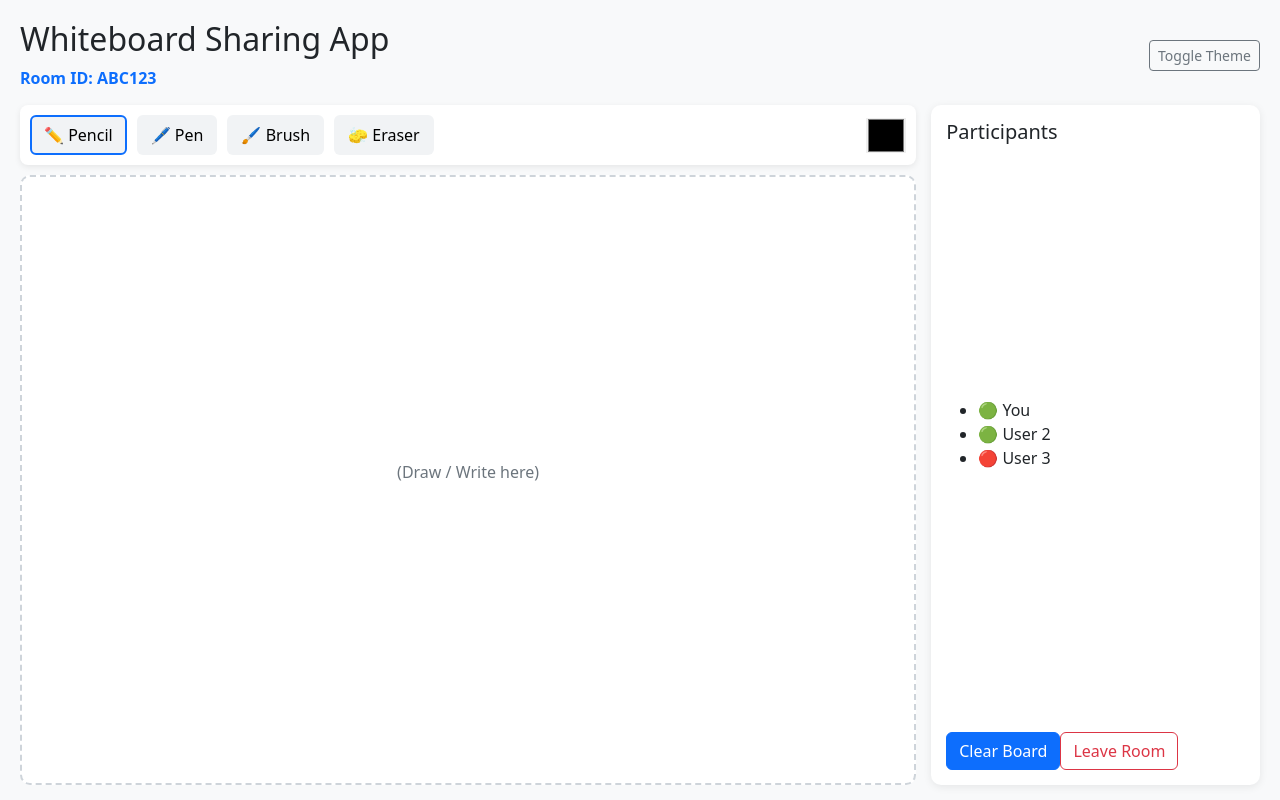
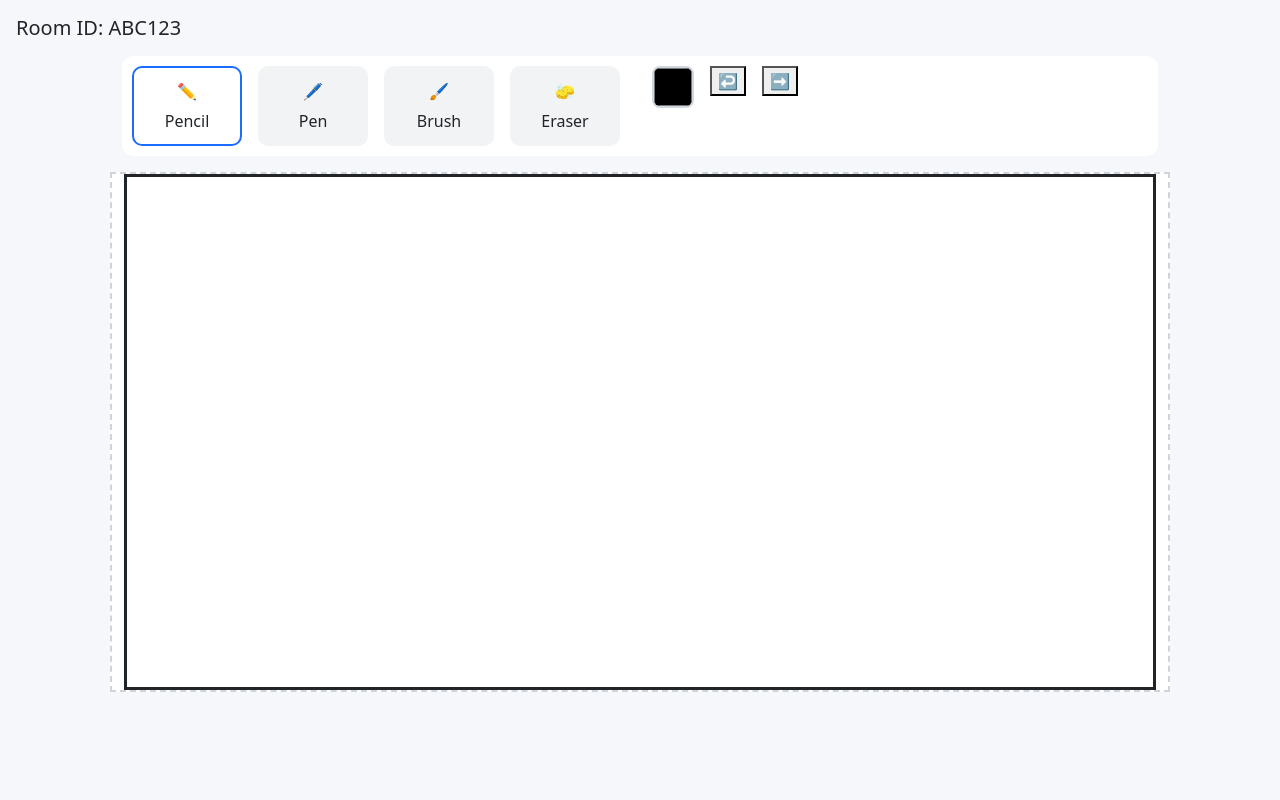
Before and after one commit to aayushkohli97/Collaborative_whiteboard, a React app in the folder frontend/: page /1 in a window 1280 px wide. Built offline with nearby package versions, Linux system fonts and the light colour scheme; the HTML template or start-up script is replaced by a standard one.

Commit message:
Added Toolbar Logics

```diff
--- a/frontend/src/Components/Whiteboard/index.jsx
+++ b/frontend/src/Components/Whiteboard/index.jsx
@@ -0,0 +1,71 @@
+import { useEffect, useRef } from "react";
+
+const WhiteBoard = ({ canvasRef, ctxRef, tool, color, saveState }) => {
+    const isDrawing = useRef(false);
+
+    useEffect(() => {
+        const canvas = canvasRef.current;
+        if (!canvas) return;
+
+        canvas.width = canvas.offsetWidth;
+        canvas.height = canvas.offsetHeight;
+
+        const ctx = canvas.getContext("2d");
+        ctx.lineCap = "round";
+
+        ctxRef.current = ctx;
+    }, []);
+
+    const handleMouseDown = (e) => {
+        const ctx = ctxRef.current;
+        if (!ctx) return;
+
+        // ⭐ save state BEFORE draw (undo fix)
+        saveState();
+
+        isDrawing.current = true;
+
+        // ===== TOOL LOGIC =====
+        if (tool === "eraser") {
+            ctx.globalCompositeOperation = "destination-out";
+            ctx.lineWidth = 20;
+        } else {
+            ctx.globalCompositeOperation = "source-over";
+            ctx.strokeStyle = color;
+            ctx.lineWidth = tool === "pencil" ? 2 : 4;
+        }
+
+        ctx.beginPath();
+        ctx.moveTo(e.nativeEvent.offsetX, e.nativeEvent.offsetY);
+    };
+
+    const handleMouseMove = (e) => {
+        if (!isDrawing.current) return;
+        const ctx = ctxRef.current;
+
+        ctx.lineTo(e.nativeEvent.offsetX, e.nativeEvent.offsetY);
+        ctx.stroke();
+    };
+
+    const handleMouseUp = () => {
+        isDrawing.current = false;
+        ctxRef.current.closePath();
+    };
+
+    const handleMouseLeave = () => {
+        isDrawing.current = false;
+    };
+
+    return (
+        <canvas
+            ref={canvasRef}
+            className="border border-dark border-3 h-100 w-100"
+            onMouseDown={handleMouseDown}
+            onMouseMove={handleMouseMove}
+            onMouseUp={handleMouseUp}
+            onMouseLeave={handleMouseLeave}
+        />
+    );
+};
+
+export default WhiteBoard;
--- a/frontend/src/Pages/RoomPage/index.css
+++ b/frontend/src/Pages/RoomPage/index.css
@@ -1,127 +1,68 @@
-/* ===== BASE ===== */
-
 .room-container {
-    height: 100vh;
-    padding: 20px;
-    background: #f8f9fa;
+    padding: 16px;
+    background: #f5f7fa;
+    min-height: 100vh;
 }
 
-.room-header {
+/* ===== TOOL BAR ===== */
+.tool-bar {
     display: flex;
-    justify-content: space-between;
-    align-items: center;
-    margin-bottom: 15px;
+    gap: 16px;
+    padding: 10px;
+    background: #ffffff;
+    border-radius: 12px;
 }
 
-.room-id {
-    color: #0d6efd;
-    font-weight: 600;
-}
-
-.room-body {
-    display: flex;
-    height: calc(100% - 80px);
-    gap: 15px;
-}
-
-/* ===== WHITEBOARD ===== */
-
-.whiteboard-container {
-    flex: 3;
+/* Tool cards */
+.tool-card {
+    width: 110px;
+    height: 80px;
+    background: #f1f3f5;
+    border-radius: 10px;
     display: flex;
     flex-direction: column;
-    gap: 10px;
-    height: 100%;
-}
-
-/* Toolbar */
-.toolbar {
-    display: flex;
     align-items: center;
-    gap: 10px;
-    background: #ffffff;
-    padding: 10px;
-    border-radius: 8px;
-    box-shadow: 0 2px 6px rgba(0,0,0,0.08);
-}
-
-.tool-btn {
-    background: #f1f3f5;
-    border: 2px solid transparent; /* 🔥 default */
-    padding: 6px 12px;
-    border-radius: 6px;
+    justify-content: center;
     cursor: pointer;
+    border: 2px solid transparent;
     font-weight: 500;
 }
 
-/* 🔥 ONLY BORDER CHANGES */
-.tool-btn.active {
-    border: 2px solid #0d6efd;
+.tool-card span {
+    margin-top: 6px;
 }
 
-.tool-btn.eraser.active {
-    border: 2px solid #dc3545;
+/* Active tool (BLUE BORDER like screenshot) */
+.tool-card.active {
+    border-color: #1e6bff;
+    background: #ffffff;
 }
 
-.color-picker {
-    margin-left: auto;
-    width: 40px;
-    height: 35px;
-    border: none;
+/* ===== CANVAS PLACEHOLDER ===== */
+.canvas-box {
+    margin-top: 12px;
+    height: 520px;
+    border: 2px dashed #cfd4da;
+    background: #ffffff;
+}
+.color-picker-box {
+    width: 42px;
+    height: 42px;
+    border-radius: 8px;
+    border: 2px solid #d0d7de;
+    overflow: hidden;
     cursor: pointer;
 }
 
-/* Writing Area */
-.whiteboard {
-    flex: 1;
-    background: white;
-    border-radius: 10px;
-    border: 2px dashed #ced4da;
-    display: flex;
-    align-items: center;
-    justify-content: center;
+.color-picker-box input[type="color"] {
+    width: 100%;
+    height: 100%;
+    border: none;
+    padding: 0;
+    cursor: pointer;
 }
-
-.placeholder-text {
-    color: #6c757d;
-    text-align: center;
+.action-btn {
+    width: 80px;
+    height: 36px;
+    font-size: 13px;
 }
-
-/* ===== SIDEBAR ===== */
-
-.sidebar {
-    flex: 1;
-    background: white;
-    border-radius: 10px;
-    padding: 15px;
-    box-shadow: 0 2px 8px rgba(0,0,0,0.08);
-    display: flex;
-    flex-direction: column;
-    justify-content: space-between;
-}
-
-/* ===== DARK MODE ===== */
-
-body.dark {
-    background: #121212;
-    color: #eaeaea;
-}
-
-body.dark .room-container {
-    background: #121212;
-}
-
-body.dark .toolbar,
-body.dark .whiteboard,
-body.dark .sidebar {
-    background: #1e1e1e;
-}
-
-body.dark .tool-btn {
-    background: #2c2c2c;
-    color: #eaeaea;
-}
-
-body.dark .tool-btn.active {
-    border-color: #66b2ff;
-}
--- a/frontend/src/Pages/RoomPage/index.jsx
+++ b/frontend/src/Pages/RoomPage/index.jsx
@@ -1,92 +1,135 @@
-import { useState } from "react";
+import { useState, useRef } from "react";
 import "./index.css";
+import WhiteBoard from "../../Components/Whiteboard";
 
 const RoomPage = () => {
-    const [activeTool, setActiveTool] = useState("pencil");
+    const canvasRef = useRef(null);
+    const ctxRef = useRef(null);
 
-    const toggleTheme = () => {
-        document.body.classList.toggle("dark");
+    const undoStack = useRef([]);
+    const redoStack = useRef([]);
+
+    const [tool, setTool] = useState("pencil");
+    const [color, setColor] = useState("#000000");
+
+    const saveState = () => {
+    if (!canvasRef.current) return;
+    undoStack.current.push(canvasRef.current.toDataURL());
+    redoStack.current = [];
+};
+
+const undo = () => {
+    if (undoStack.current.length === 0) return;
+
+    const canvas = canvasRef.current;
+    const ctx = ctxRef.current;
+
+    redoStack.current.push(canvas.toDataURL());
+
+    const img = new Image();
+    img.src = undoStack.current.pop();
+    img.onload = () => {
+        ctx.clearRect(0, 0, canvas.width, canvas.height);
+        ctx.drawImage(img, 0, 0);
     };
+};
+
+const redo = () => {
+    if (redoStack.current.length === 0) return;
+
+    const canvas = canvasRef.current;
+    const ctx = ctxRef.current;
+
+    undoStack.current.push(canvas.toDataURL());
+
+    const img = new Image();
+    img.src = redoStack.current.pop();
+    img.onload = () => {
+        ctx.clearRect(0, 0, canvas.width, canvas.height);
+        ctx.drawImage(img, 0, 0);
+    };
+};
+
 
     return (
         <div className="room-container">
+            <div className="row">
 
-            {/* Header */}
-            <div className="room-header">
-                <div>
-                    <h2>Whiteboard Sharing App</h2>
-                    <span className="room-id">Room ID: ABC123</span>
+                {/* Header */}
+                <div className="col-12 mb-2">
+                    <h5>Room ID: ABC123</h5>
                 </div>
 
-                <button
-                    className="btn btn-outline-secondary btn-sm"
-                    onClick={toggleTheme}
-                >
-                    Toggle Theme
-                </button>
-            </div>
 
-            {/* Main Content */}
-            <div className="room-body">
+                <div className="col-md-10 mx-auto mb-3">
+                    <div className="tool-bar">
 
-                {/* Whiteboard Area */}
-                <div className="whiteboard-container">
 
-                    {/* Toolbar */}
-                    <div className="toolbar">
-                        <button
-                            className={`tool-btn ${activeTool === "pencil" ? "active" : ""}`}
-                            onClick={() => setActiveTool("pencil")}
+                        <div
+                            className={`tool-card ${tool === "pencil" ? "active" : ""}`}
+                            onClick={() => setTool("pencil")}
                         >
-                            ✏️ Pencil
-                        </button>
+                            ✏️
+                            <span>Pencil</span>
+                        </div>
 
-                        <button
-                            className={`tool-btn ${activeTool === "pen" ? "active" : ""}`}
-                            onClick={() => setActiveTool("pen")}
+                        <div
+                            className={`tool-card ${tool === "pen" ? "active" : ""}`}
+                            onClick={() => setTool("pen")}
                         >
-                            🖊️ Pen
-                        </button>
+                            🖊️
+                            <span>Pen</span>
+                        </div>
 
-                        <button
-                            className={`tool-btn ${activeTool === "brush" ? "active" : ""}`}
-                            onClick={() => setActiveTool("brush")}
+                        <div
+                            className={`tool-card ${tool === "brush" ? "active" : ""}`}
+                            onClick={() => setTool("brush")}
                         >
-                            🖌️ Brush
-                        </button>
+                            🖌️
+                            <span>Brush</span>
+                        </div>
 
-                        <button
-                            className={`tool-btn eraser ${activeTool === "eraser" ? "active" : ""}`}
-                            onClick={() => setActiveTool("eraser")}
+                        <div
+                            className={`tool-card ${tool === "eraser" ? "active" : ""}`}
+                            onClick={() => setTool("eraser")}
                         >
-                            🧽 Eraser
-                        </button>
+                            🧽
+                            <span>Eraser</span>
+                        </div>
+                        <div></div>
 
-                        <input type="color" className="color-picker" />
-                    </div>
+                        <div className="color-picker-box">
+                            <input
+                                type="color"
+                                value={color}
+                                onChange={(e) => setColor(e.target.value)}
+                            />
+                        </div>
 
-                    {/* Writing Area */}
-                    <div className="whiteboard">
-                        <p className="placeholder-text">
+                        <div className="undo-button ">
+                            <button className="action-button" onClick={undo}>
+                                ↩️
+                            </button>
+                        </div>
+                        <div className="redo-button">
+                            <button className="action-button" onClick={redo}>
+                                ➡️
+                            </button>
+                        </div>
 
-                            (Draw / Write here)
-                        </p>
                     </div>
                 </div>
 
-                {/* Sidebar */}
-                <div className="sidebar">
-                    <h5>Participants</h5>
-                    <ul className="user-list">
-                        <li>🟢 You</li>
-                        <li>🟢 User 2</li>
-                        <li>🔴 User 3</li>
-                    </ul>
 
-                    <div className="controls">
-                        <button className="btn btn-primary">Clear Board</button>
-                        <button className="btn btn-outline-danger">Leave Room</button>
-                    </div>
+                <div className="col-md-10 mx-auto canvas-box">
+                    <WhiteBoard
+                    canvasRef={canvasRef}
+                    ctxRef={ctxRef}
+                    tool={tool}
+                    color={color}
+                    saveState={saveState}
+                    />
+
                 </div>
 
             </div>
```
Also changed, not shown: 1 other file (tests, documents, lock files or other folders).
